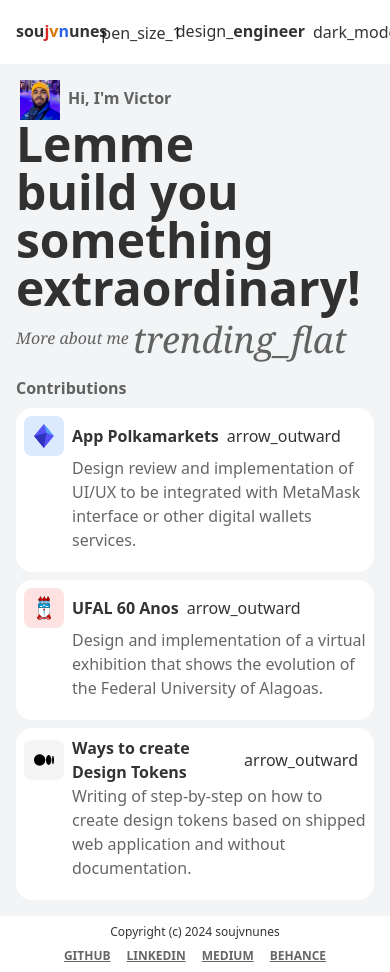
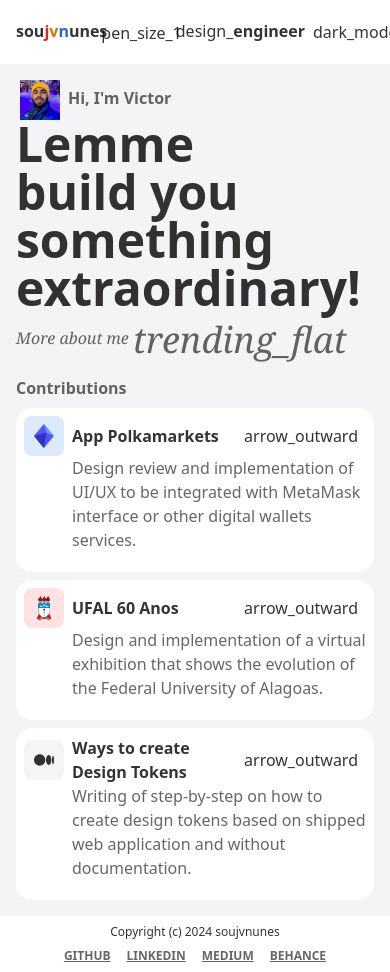
Before and after one commit to soujvnunes/soujvnunes.github.io, a React (Vite) app: page / in a window 390 px wide. Built offline with nearby package versions, Linux system fonts and the light colour scheme.

Commit message:
feat(App): adjust dark mode

```diff
--- a/src/App.tsx
+++ b/src/App.tsx
@@ -28,7 +28,7 @@ export default function App() {
                 <article
                   aria-labelledby={`article_label_${project.id}`}
                   aria-describedby={`article_desc_${project.id}`}
-                  className="relative p-2 overflow-hidden bg-white rounded-2xl"
+                  className={cn("p-2 rounded-2xl", classNames.surface.primary)}
                 >
                   <header className="flex items-center">
                     <span
@@ -65,6 +65,7 @@ export default function App() {
                             <svg
                               xmlns="http://www.w3.org/2000/svg"
                               className="w-6 h-6 m-auto"
+                              fill="currentColor"
                             >
                               <path d="M7.67,6.33c-.74,0-1.48.15-2.17.43-.69.28-1.31.7-1.84,1.23-.53.53-.94,1.15-1.23,1.84-.28.69-.43,1.42-.43,2.17s.15,1.48.43,2.17c.28.69.7,1.31,1.23,1.84.53.53,1.15.94,1.84,1.23.69.28,1.42.43,2.17.43s1.48-.15,2.17-.43c.69-.28,1.31-.7,1.84-1.23.53-.53.94-1.15,1.23-1.84.28-.69.43-1.42.43-2.17s-.15-1.48-.43-2.17c-.28-.69-.7-1.31-1.23-1.84-.53-.53-1.15-.94-1.84-1.23-.69-.28-1.42-.43-2.17-.43ZM16.67,7c-.35,0-.7.13-1.02.38-.32.25-.62.62-.87,1.08s-.44,1.02-.58,1.62c-.13.61-.2,1.26-.2,1.91s.07,1.31.2,1.91c.13.61.33,1.16.58,1.62s.54.83.87,1.08c.32.25.67.38,1.02.38s.7-.13,1.02-.38.62-.62.87-1.08.44-1.02.58-1.62c.13-.61.2-1.26.2-1.91s-.07-1.31-.2-1.91-.33-1.16-.58-1.62-.54-.83-.87-1.08c-.32-.25-.67-.38-1.02-.38ZM21,7.67c-.27,0-.52.46-.71,1.27-.19.81-.29,1.91-.29,3.06s.11,2.25.29,3.06c.19.81.44,1.27.71,1.27s.52-.46.71-1.27c.19-.81.29-1.91.29-3.06s-.11-2.25-.29-3.06c-.19-.81-.44-1.27-.71-1.27Z" />
                             </svg>
@@ -79,7 +80,7 @@ export default function App() {
                       {project.title}
                     </h3>
                     <a
-                      className={classNames.button.root}
+                      className={cn(classNames.button.root, "ml-auto")}
                       target="_blank"
                       rel="noreferrer"
                       aria-label={`Visit ${project.title}`}
@@ -91,7 +92,7 @@ export default function App() {
                     </a>
                   </header>
                   <p
-                    className="pb-3 pl-12 text-black/60"
+                    className={cn(classNames.text.secondary, "pb-3 pl-12")}
                     id={`article_desc_${project.id}`}
                   >
                     {project.description}
@@ -101,7 +102,12 @@ export default function App() {
             ))}
           </ul>
         </section>
-        <footer className="flex items-center pl-8 pr-8 text-xs bg-white max-lg:pb-2 max-lg:pt-2 lg:h-10 max-lg:flex-col">
+        <footer
+          className={cn(
+            classNames.surface.primary,
+            "flex items-center pl-8 pr-8 text-xs max-lg:pb-2 max-lg:pt-2 lg:h-10 max-lg:flex-col",
+          )}
+        >
           <span className="max-lg:mb-2">
             Copyright (c) {new Date().getFullYear()} soujvnunes
           </span>
@@ -109,7 +115,7 @@ export default function App() {
             {SOCIALS.map((social) => (
               <li key={social.title}>
                 <a
-                  className="underline uppercase text-black/60 hover:text-black/80"
+                  className="underline uppercase text-black/60 hover:text-black/80 dark:text-white/80 dark:hover:text-white"
                   href={social.href}
                   target="_blank"
                   rel="noreferrer"
```
